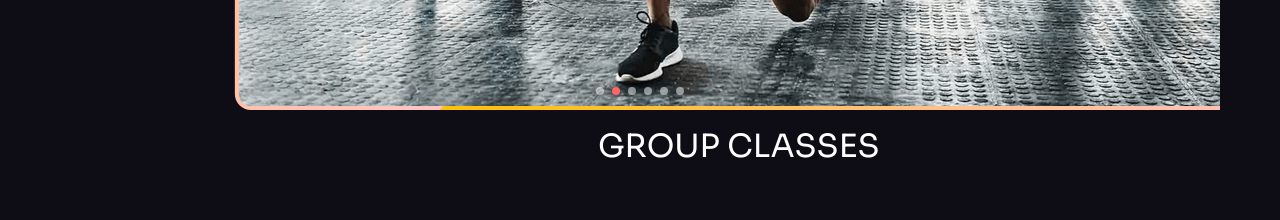
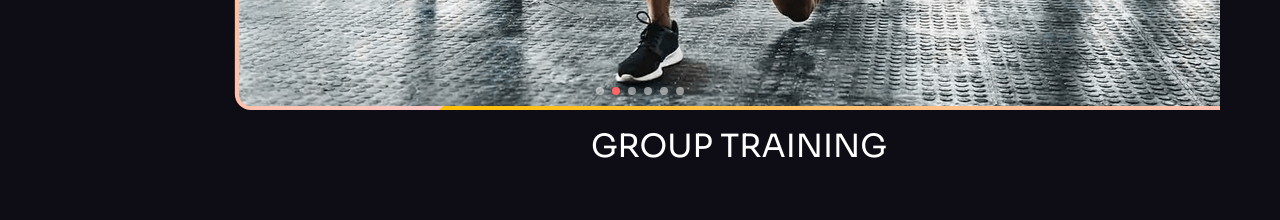
Before and after one commit to chrisjimenez10/barbell_fitness, a React (Vite) app: page / in a window 1280 px wide. Shown: the part 3020-3240 px from the top of the page. Built offline with nearby package versions, Linux system fonts and the light colour scheme.

Commit message:
changed the word classes for training per request of owner on Services component

```diff
--- a/src/constants/index.js
+++ b/src/constants/index.js
@@ -100,13 +100,13 @@ export const services = [
     },
     {
         id: 1,
-        title: "Group Classes",
+        title: "Group Training",
         image: groupFitness,
 
     },
     {
         id: 2,
-        title: "Private Classes",
+        title: "Private Training",
         image: privateClasses,
 
     },
```
